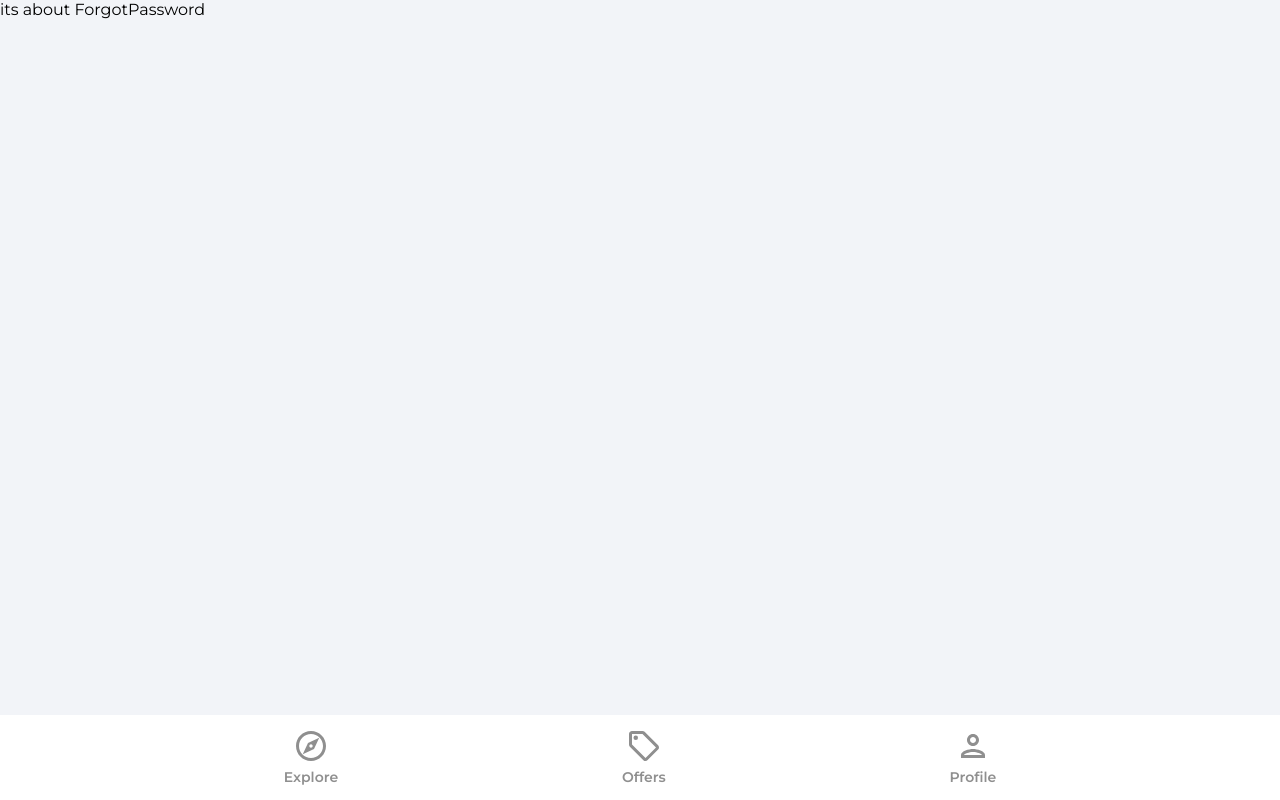
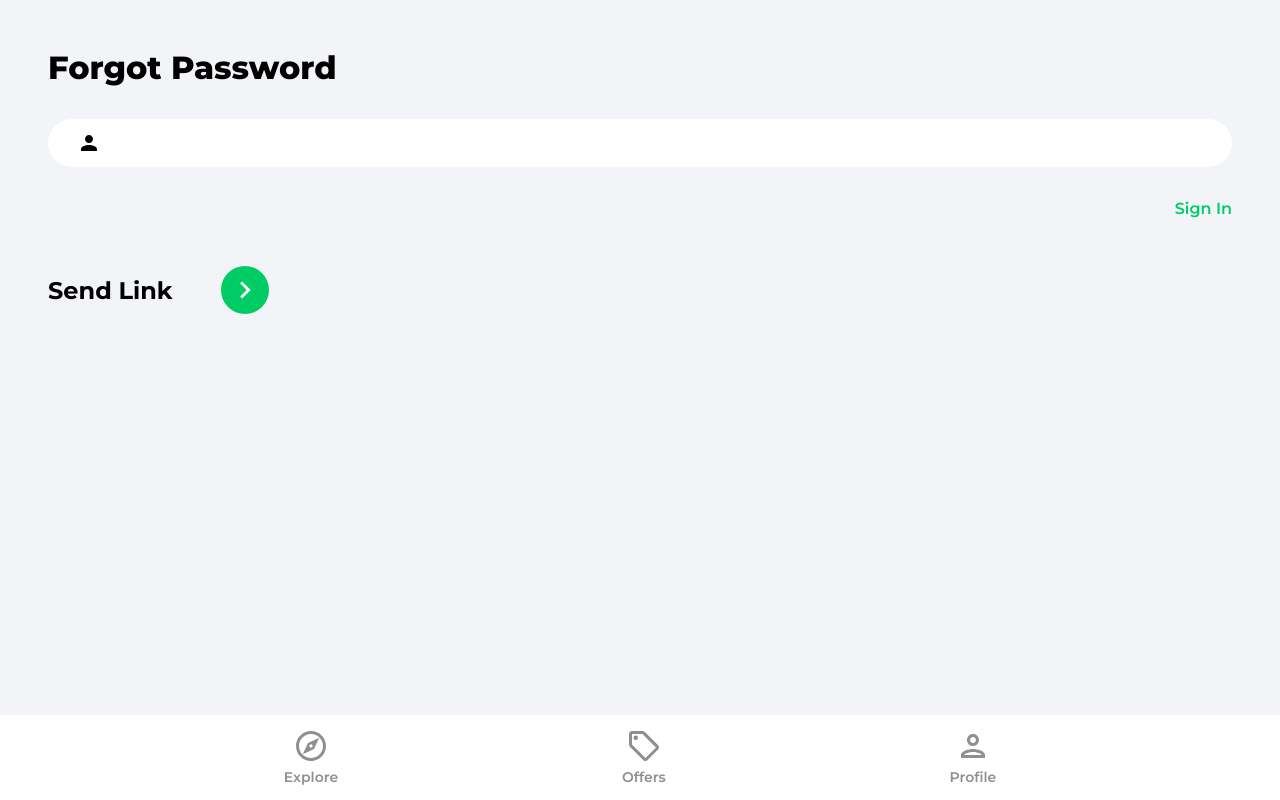
Before and after one commit to vajaganidhanesh/house-market-place, a React (Create React App) app: page /forgot-password in a window 1280 px wide. Built offline with nearby package versions, Linux system fonts and the light colour scheme.

Commit message:
forgot password and routeProjection done

```diff
--- a/src/App.js
+++ b/src/App.js
@@ -8,7 +8,7 @@
 import Offers from "./pages/Offers";
 import ForgotPassword from "./pages/ForgotPassword";
 import Navbar from "./components/Navbar";
-
+import PrivateRoute from "./components/PrivateRoute";
 
 function App() {
   return (
@@ -18,7 +18,11 @@
           <Route path="/" element={<Explore/>}/>
           <Route path="/sign-up" element={<SignUp/>}/>
           <Route path="/sign-in" element={<SignIn/>}/>
-          <Route path="/profile" element={<Profile/>}/>
+
+          <Route path='/profile' element={<PrivateRoute/>} >
+            <Route path="/profile" element={<Profile/>}/>
+          </Route>
+
           <Route path="/offers" element={<Offers/>}/>
           <Route path="/forgot-password" element={<ForgotPassword/>}/>
           <Route path="/explore" element={<Explore/>}/>
--- /dev/null
+++ b/src/components/PrivateRoute.jsx
@@ -0,0 +1,13 @@
+import {Navigate,Outlet} from 'react-router-dom';
+import useAuthStatus from '../hooks/useAuthStatus';
+import Spinner from './Spinner';
+function PrivateRoute() {
+    const {loggedIn,checkingStatus} = useAuthStatus();
+
+    if(checkingStatus){
+        return <Spinner/>
+    }
+    return loggedIn ? <Outlet /> : <Navigate to='/sign-in' />
+}
+
+export default PrivateRoute
--- /dev/null
+++ b/src/components/Spinner.jsx
@@ -0,0 +1,11 @@
+import React from 'react'
+
+function Spinner() {
+  return (
+    <div className="loadingSpinnerContainer">
+        <div className="loadingSpinner"></div>
+    </div>
+  )
+}
+
+export default Spinner
--- /dev/null
+++ b/src/hooks/useAuthStatus.js
@@ -0,0 +1,27 @@
+import { useEffect, useRef, useState } from 'react';
+import {getAuth, onAuthStateChanged } from 'firebase/auth';
+
+function useAuthStatus() {
+  const [loggedIn,setLoggedIn] = useState(false);
+  const [checkingStatus,setCheckingStatus] = useState(true);
+  const isMounted = useRef(true);
+
+  useEffect(()=>{
+    if(isMounted){
+      const auth = getAuth();
+      onAuthStateChanged(auth,(user)=>{
+          if(user){
+              setLoggedIn(true)
+          }
+          setCheckingStatus(false)
+      })
+    }
+
+    return () =>{
+      isMounted.current = false
+    }
+  },[isMounted])
+  return {loggedIn,checkingStatus}
+}
+
+export default useAuthStatus
--- a/src/pages/ForgotPassword.jsx
+++ b/src/pages/ForgotPassword.jsx
@@ -1,11 +1,54 @@
-import React from 'react'
+import React, { useState } from "react";
+import { Link } from "react-router-dom";
+import { getAuth, sendPasswordResetEmail } from "firebase/auth";
+import { toast } from "react-toastify";
+import { ReactComponent as ArrowRightIcon } from "../assets/svg/keyboardArrowRightIcon.svg";
 
 function ForgotPassword() {
+  const [email, setEmail] = useState('');
+
+  const onChange = (e) => setEmail(e.target.value);
+
+  const onSubmit = async(e) => {
+    e.preventDefault();
+    try {
+      const auth = getAuth()
+      await sendPasswordResetEmail(auth,email)
+      toast.success('Email was sent')
+    } catch (error) {
+      toast.error('Could not send reset email')
+    }
+  };
+
   return (
-    <div>
-      its about ForgotPassword
-    </div>
-  )
+    <>
+      <div className="pageContainer">
+        <header>
+          <p className="pageHeader">Forgot Password</p>
+        </header>
+
+        <main>
+          <form onSubmit={onSubmit}>
+            <input
+              type="email"
+              className="emailInput"
+              id="email"
+              value={email}
+              onChange={onChange}
+            />
+            <Link to='/sign-in' className="forgotPasswordLink">Sign In</Link>
+
+            <div className="signInBar">
+              <div className="signInText">Send Link</div>
+              <button className="signInButton">
+                <ArrowRightIcon fill="#ffffff" width='34px' height='34px'/>
+              </button>
+            </div>
+          </form>
+        </main>
+      </div>
+    </>
+  );
 }
 
-export default ForgotPassword
+export default ForgotPassword;
```
